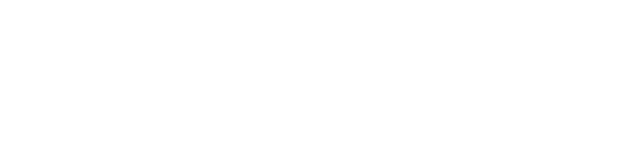
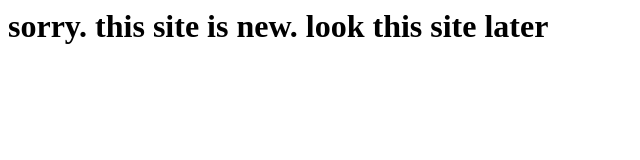
Before and after one commit to shafai-pouya/shafai-pouya.github.io, a plain HTML site: page index.html in a window 1280 px wide. Shown: the whole page, without its empty margins (0-640 px from the left). Drawn offline with Linux system fonts and the light colour scheme.

Commit message:
Update index.html

```diff
--- a/index.html
+++ b/index.html
@@ -1 +1 @@
-<html><head><title>shafai-pouya.git<\title><\head><body><h1>sorry. this site is new. look this site later<\h1><\body><\html>
+<html><head><title>shafai-pouya.git</title></head><body><h1>sorry. this site is new. look this site later</h1></body></html>
```
